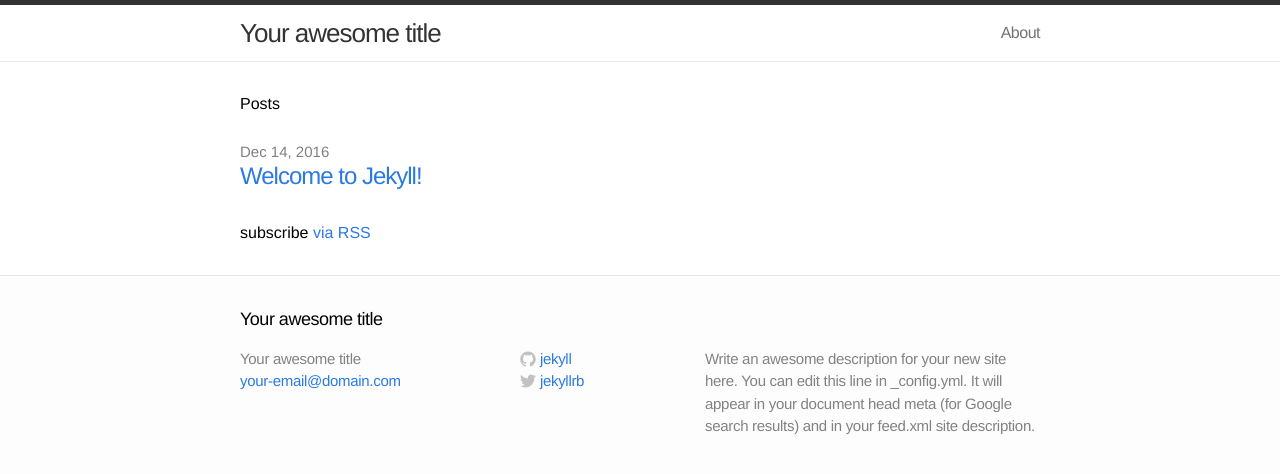
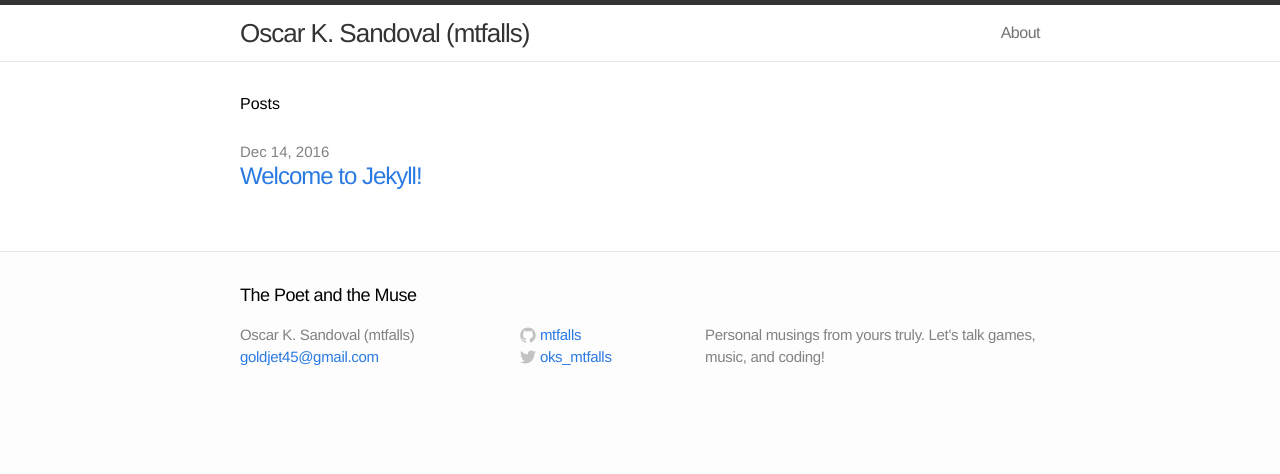
Before and after one commit to HeyOsco/heyosco.github.io, a Jekyll site: the page built from index.html, in a window 1280 px wide. Shown: the top 474 px of the page. Built offline with Jekyll 4.4.1, drawn with Linux system fonts in a browser that asks for light colours.

Commit message:
A little more like home

```diff
--- a/_config.yml
+++ b/_config.yml
@@ -1,11 +1,11 @@
 # Site settings
-title: Your awesome title
-email: your-email@domain.com
-description: "Write an awesome description for your new site here. You can edit this line in _config.yml. It will appear in your document head meta (for Google search results) and in your feed.xml site description."
+title: Oscar K. Sandoval (mtfalls)
+email: goldjet45@gmail.com
+description: "Personal musings from yours truly. Let's talk games, music, and coding!"
 baseurl: ""
 url: "http://yourdomain.com"
-twitter_username: jekyllrb
-github_username:  jekyll
+twitter_username: oks_mtfalls
+github_username:  mtfalls
 
 # Build settings
 markdown: kramdown
--- a/_includes/footer.html
+++ b/_includes/footer.html
@@ -2,7 +2,7 @@
 
   <div class="wrap">
 
-    <h2 class="footer-heading">{{ site.title }}</h2>
+    <h2 class="footer-heading"> The Poet and the Muse </h2>
 
     <div class="footer-col-1 column">
       <ul>
--- a/_includes/header.html
+++ b/_includes/header.html
@@ -17,9 +17,7 @@
         </svg>
       </a>
       <div class="trigger">
-        {% for page in site.pages %}
-          {% if page.title %}<a class="page-link" href="{{ page.url | prepend: site.baseurl }}">{{ page.title }}</a>{% endif %}
-        {% endfor %}
+        <a class="page-link" href="{{ page.url | prepend: site.baseurl }}">About</a>
       </div>
     </nav>
 
--- a/index.html
+++ b/index.html
@@ -15,6 +16,4 @@ layout: default
     {% endfor %}
   </ul>
 
-  <p class="rss-subscribe">subscribe <a href="{{ "/feed.xml" | prepend: site.baseurl }}">via RSS</a></p>
-
 </div>
```
Also changed, not shown: other parts of index.html (+1 -0 lines), 4 other files.
